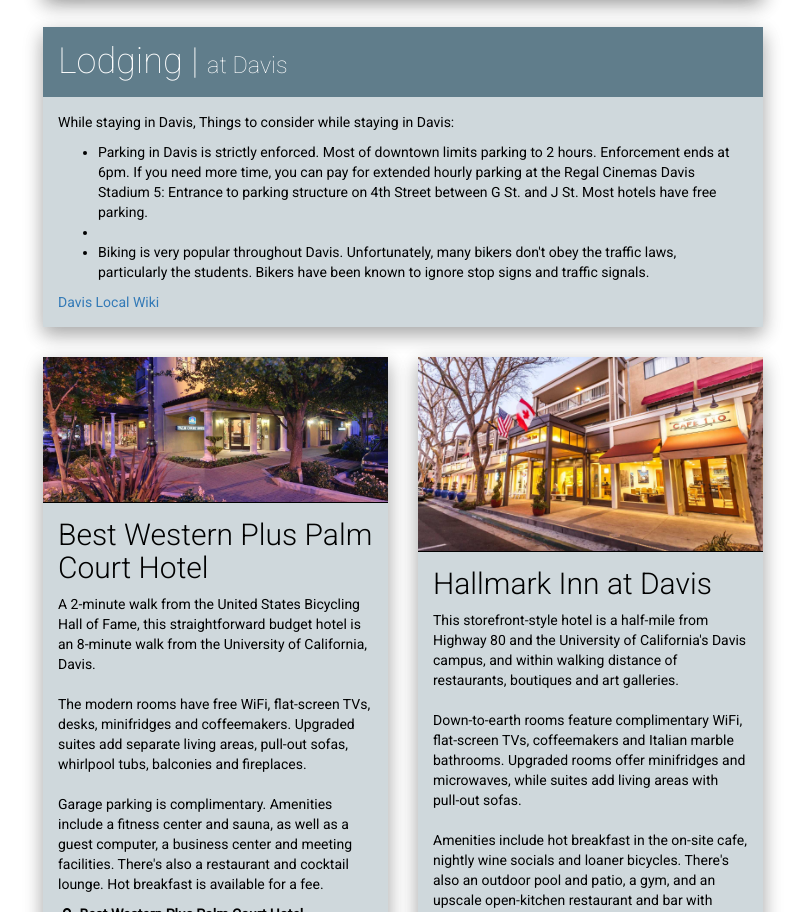
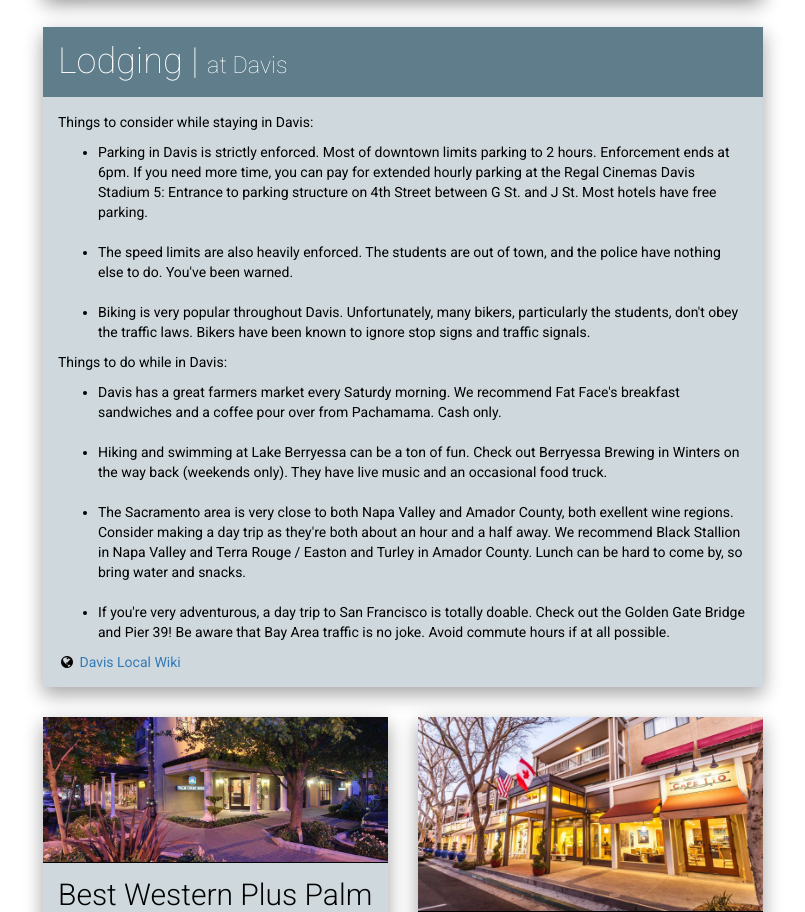
Before and after one commit to jpknoll/john-and-teresa, a website: page index.html in a window 1280 px wide. Shown: the part 2543-3455 px from the top of the page, without its empty margins (237-1042 px from the left). Drawn offline with nearby package versions, Linux system fonts and the light colour scheme.

Commit message:
misc details

```diff
--- a/index.html
+++ b/index.html
@@ -177,22 +177,56 @@
       </div>
       <div class="section-body">
         <p>
-          While staying in Davis,
-
           Things to consider while staying in Davis:
           <ul>
             <li>
-              Parking in Davis is strictly enforced. Most of downtown limits parking to 2 hours. Enforcement ends at 6pm.
+              Parking in Davis is strictly enforced.
+              Most of downtown limits parking to 2 hours. Enforcement ends at 6pm.
               If you need more time, you can pay for extended hourly parking at the Regal Cinemas Davis Stadium 5: Entrance to parking structure on 4th Street between G St. and J St.
               Most hotels have free parking.
+            </li>
+            <br />
             <li>
+              The speed limits are also heavily enforced.
+              The students are out of town, and the police have nothing else to do. You've been warned.
+            </li>
+            <br />
             <li>
-              Biking is very popular throughout Davis. Unfortunately, many bikers don't obey the traffic laws, particularly the students.
+              Biking is very popular throughout Davis.
+              Unfortunately, many bikers, particularly the students, don't obey the traffic laws.
               Bikers have been known to ignore stop signs and traffic signals.
             </li>
           </ul>
         </p>
-        <a href="https://localwiki.org/davis/">Davis Local Wiki</a>
+        <p>
+          Things to do while in Davis:
+          <ul>
+            <li>
+              Davis has a great farmers market every Saturdy morning.
+              We recommend Fat Face's breakfast sandwiches and a coffee pour over from Pachamama. Cash only.
+            </li>
+            <br />
+            <li>
+              Hiking and swimming at Lake Berryessa can be a ton of fun.
+              Check out Berryessa Brewing in Winters on the way back (weekends only).
+              They have live music and an occasional food truck.
+            </li>
+            <br />
+            <li>
+              The Sacramento area is very close to both Napa Valley and Amador County, both exellent wine regions.
+              Consider making a day trip as they're both about an hour and a half away.
+              We recommend Black Stallion in Napa Valley and Terra Rouge / Easton and Turley in Amador County.
+              Lunch can be hard to come by, so bring water and snacks.
+            </li>
+            <br />
+            <li>
+              If you're very adventurous, a day trip to San Francisco is totally doable.
+              Check out the Golden Gate Bridge and Pier 39!
+              Be aware that Bay Area traffic is no joke. Avoid commute hours if at all possible.
+            </li>
+          </ul>
+        </p>
+        <i class="fa fa-fw fa-globe"></i> <a href="https://localwiki.org/davis/">Davis Local Wiki</a>
       </div>
     </div>
 
```
